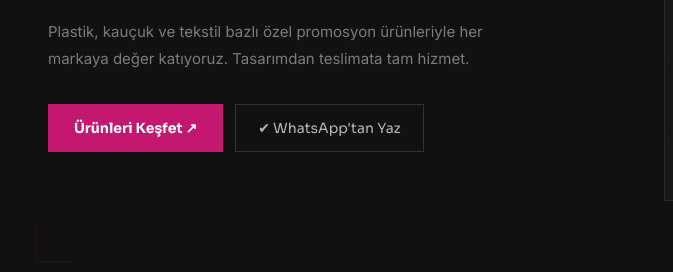
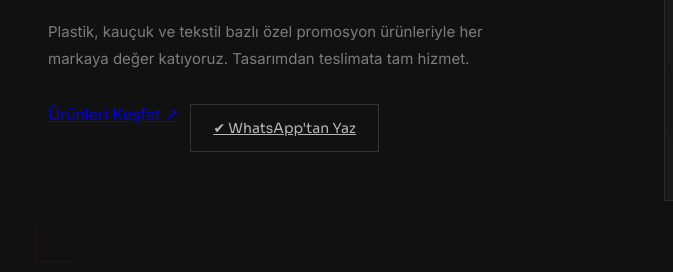
Before and after one commit to cyildiz16-netizen/promoking-website, a website: page index.html in a window 1280 px wide. Shown: the part 450-722 px from the top of the page, 0-673 px from the left. Drawn offline with Linux system fonts and the light colour scheme.

Commit message:
Update index.html

```diff
--- a/index.html
+++ b/index.html
@@ -445,8 +445,8 @@ body.menu-open{overflow:hidden}
     <p class="tagline">— Manufactured to Matter.</p>
     <p class="hero-sub" data-en="We add value to every brand with custom promotional products in plastic, rubber and textile. Full service from design to delivery.">Plastik, kauçuk ve tekstil bazlı özel promosyon ürünleriyle her markaya değer katıyoruz. Tasarımdan teslimata tam hizmet.</p>
     <div class="ctas">
-      <button class="btn-mg" data-en="Explore Products &amp;#8599;">Ürünleri Keşfet &#8599;</button>
-      <button class="btn-out" data-en="&amp;#x2714; Message on WhatsApp">&#x2714; WhatsApp'tan Yaz</button>
+      <a class=class="btn-mg" href="urunler.html" data-en="Explore Products &#8599;">Ürünleri Keşfet &#8599;</a>
+      <a class="btn-out" href="https://wa.me/905308995995?text=Merhaba%2C%20Promoking%20%C3%BCr%C3%BCnleri%20hakk%C4%B1nda%20bilgi%20ve%20teklif%20almak%20istiyorum." target="_blank" rel="noopener" data-en="&#x2714; Message on WhatsApp">&#x2714; WhatsApp'tan Yaz</a>
     </div>
   </div>
   <div class="hero-grid">
```
